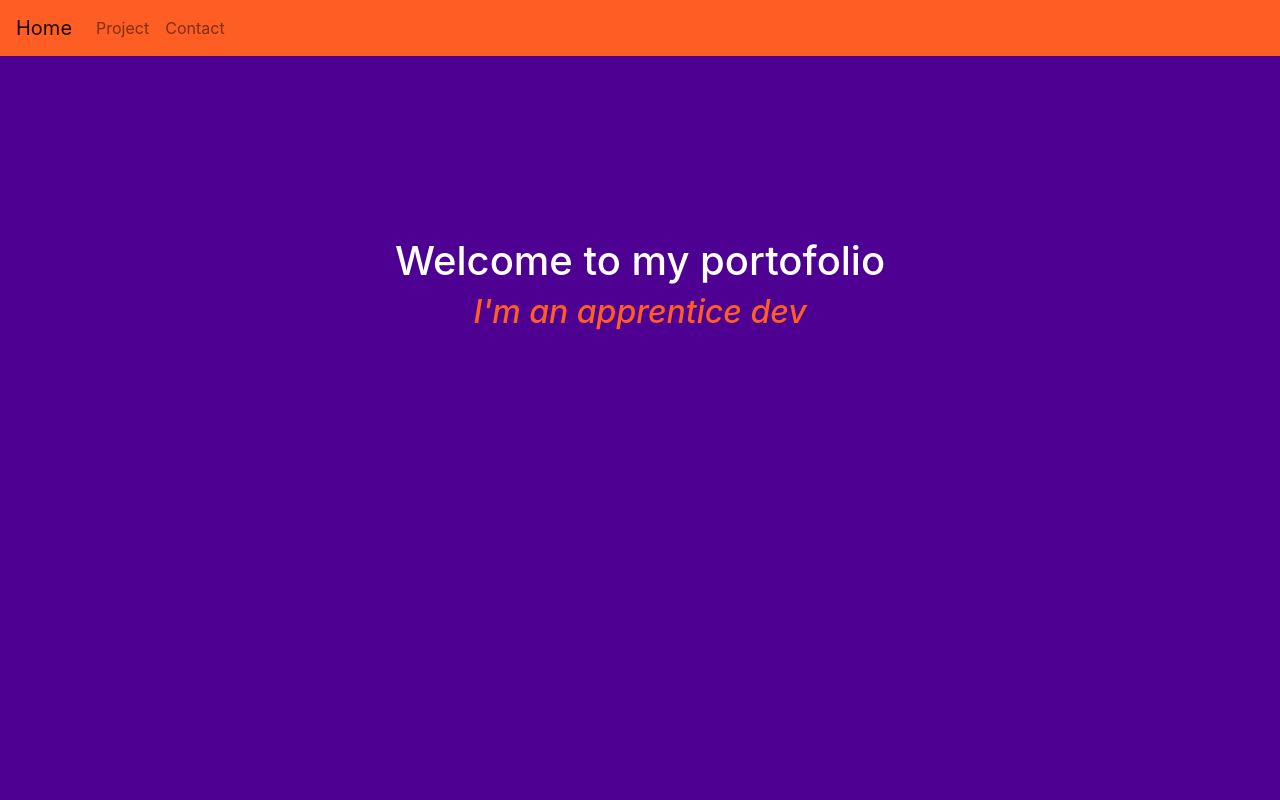
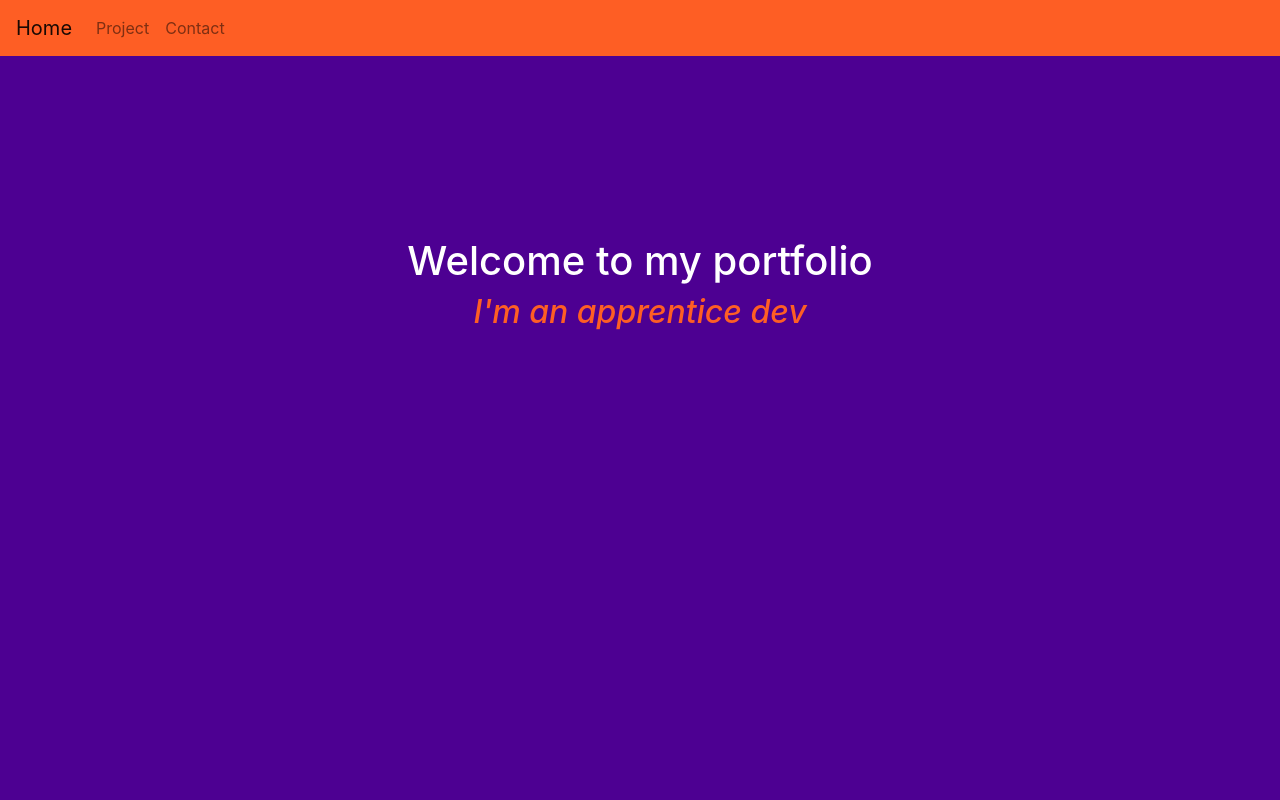
Before and after one commit to Florian-verheecke/FCCportfolio, a plain HTML site: page Index.html in a window 1280 px wide. Shown: the top 800 px of the page. Drawn offline with nearby package versions, Linux system fonts and the light colour scheme.

Commit message:
Update Index.html

```diff
--- a/Index.html
+++ b/Index.html
@@ -32,7 +32,7 @@
     </div>
     </header>
     <section id="welcome-section">
-    <h1>Welcome to my portofolio
+    <h1>Welcome to my portfolio
     </h1>
     <h2>I'm an apprentice dev</h2>
 
```
